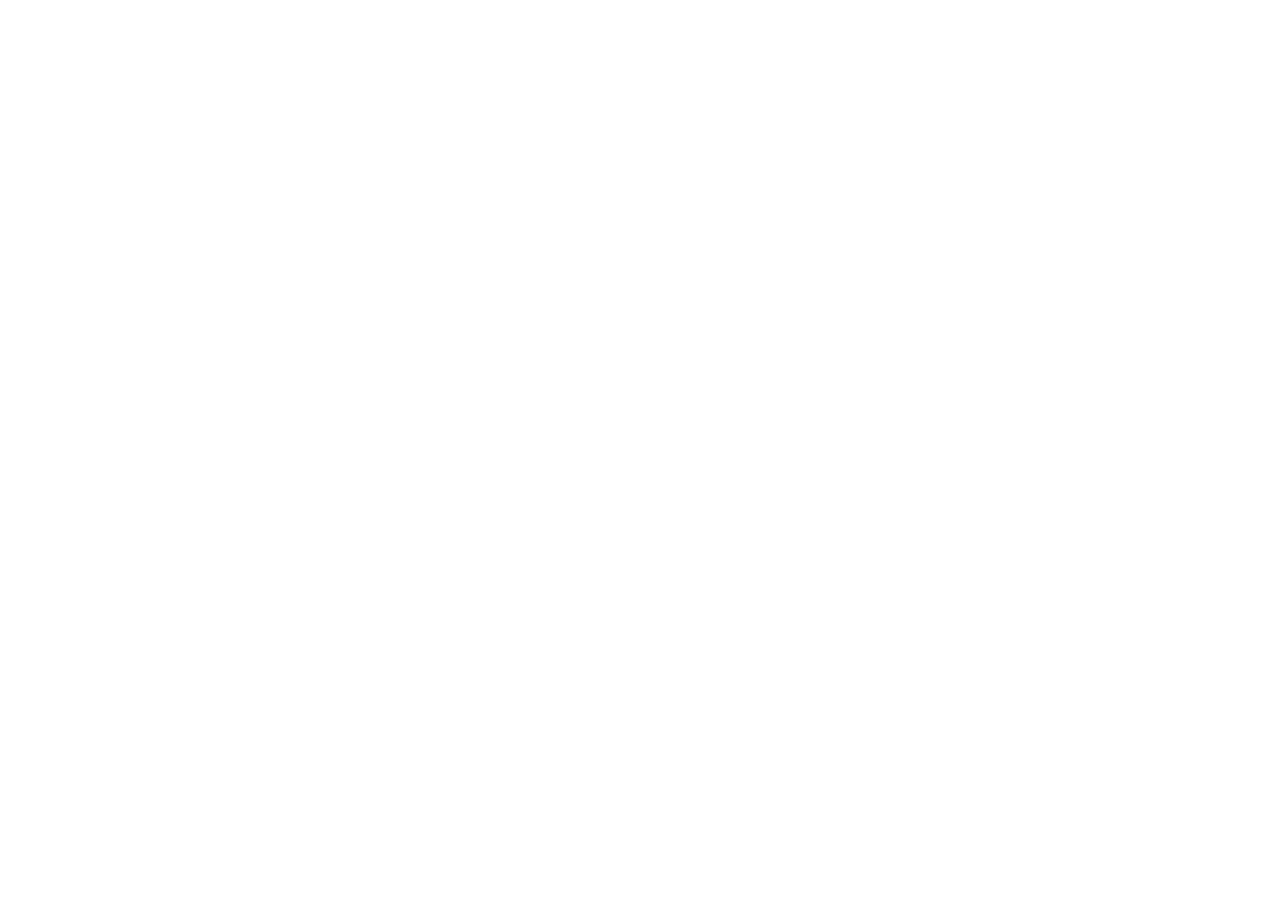
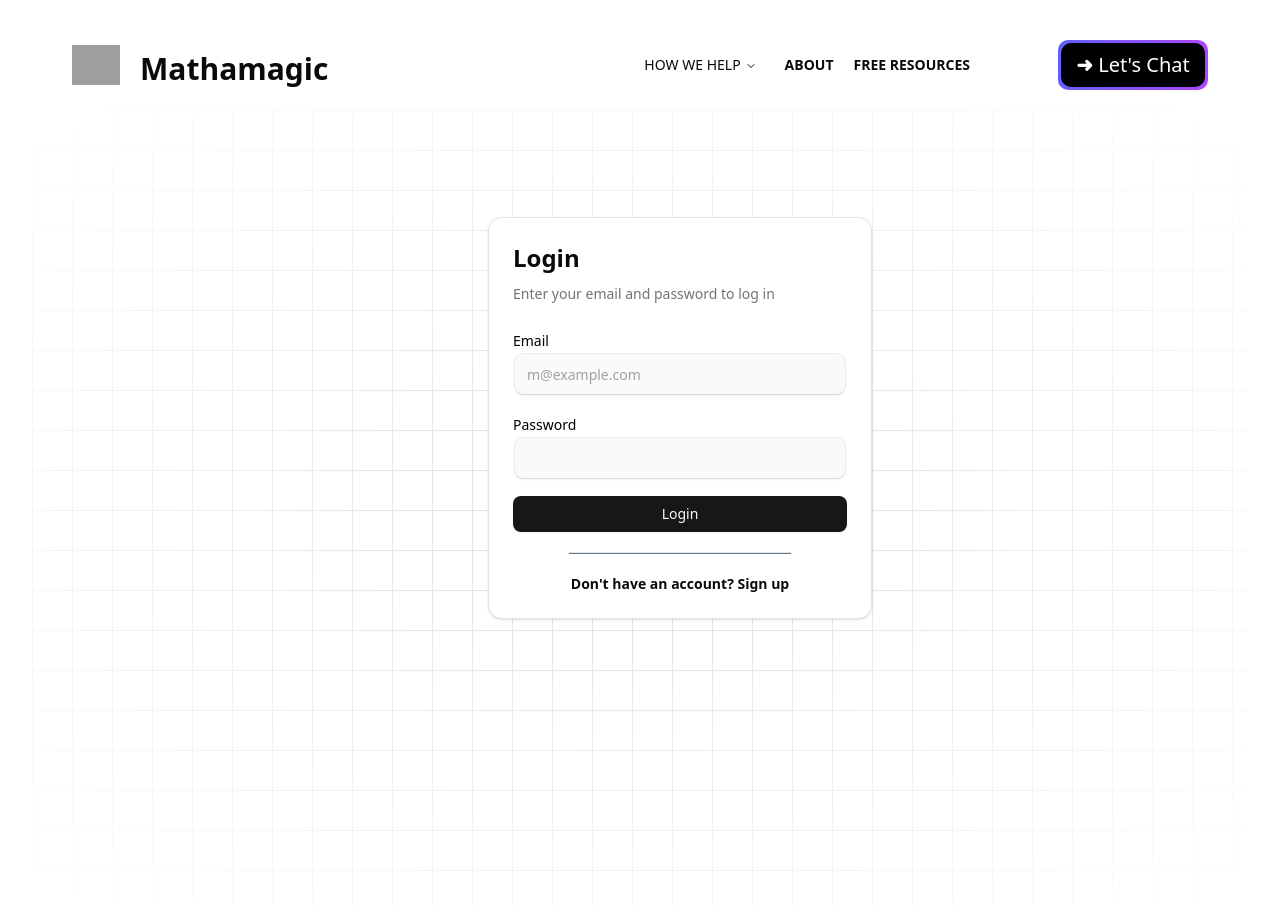
Before and after one commit to dkeum/Tutor_website, a React (Vite) app: page /login in a window 1280 px wide. Before the commit this address had no page. Shown: the top 906 px of the page. Before the commit the page ends 800 px from the top, so only its background shows below. Built offline with nearby package versions, Linux system fonts and the light colour scheme; grey boxes are pictures that could not be loaded.

Commit message:
adding new pages

```diff
--- a/src/components/BackgroundWrapper.jsx
+++ b/src/components/BackgroundWrapper.jsx
@@ -15,12 +15,12 @@ const BackgroundWrapper = ({ children }) => {
       />
       <div className="pointer-events-none absolute inset-0 bg-white dark:bg-black [mask-image:radial-gradient(ellipse_at_center,transparent_20%,black)] [-webkit-mask-image:radial-gradient(ellipse_at_center,transparent_20%,black)]" />
 
-      <section className="flex pt-[100px] items-center justify-center ml-20 px-8 w-full h-[600px]">
+      <section className="flex items-center justify-center ml-20 px-8 w-full h-[600px]">
         <motion.div
           initial={{ opacity: 0 }}
           whileInView={{ opacity: 1 }}
           className={cn(
-            "pt-10 relative mb-6 w-fit min-w-sm max-w-2xl text-left text-4xl leading-normal font-bold tracking-tight text-zinc-700 md:text-7xl dark:text-zinc-100"
+            "pt-10 relative mb-6 w-fit min-w-sm max-w-2xl text-left"
           )}
           layout
         >
--- /dev/null
+++ b/src/components/ui/card.jsx
@@ -0,0 +1,101 @@
+import * as React from "react"
+
+import { cn } from "@/lib/utils"
+
+function Card({
+  className,
+  ...props
+}) {
+  return (
+    (<div
+      data-slot="card"
+      className={cn(
+        "bg-card text-card-foreground flex flex-col gap-6 rounded-xl border py-6 shadow-sm",
+        className
+      )}
+      {...props} />)
+  );
+}
+
+function CardHeader({
+  className,
+  ...props
+}) {
+  return (
+    (<div
+      data-slot="card-header"
+      className={cn(
+        "@container/card-header grid auto-rows-min grid-rows-[auto_auto] items-start gap-1.5 px-6 has-data-[slot=card-action]:grid-cols-[1fr_auto] [.border-b]:pb-6",
+        className
+      )}
+      {...props} />)
+  );
+}
+
+function CardTitle({
+  className,
+  ...props
+}) {
+  return (
+    (<div
+      data-slot="card-title"
+      className={cn("leading-none font-semibold", className)}
+      {...props} />)
+  );
+}
+
+function CardDescription({
+  className,
+  ...props
+}) {
+  return (
+    (<div
+      data-slot="card-description"
+      className={cn("text-muted-foreground text-sm", className)}
+      {...props} />)
+  );
+}
+
+function CardAction({
+  className,
+  ...props
+}) {
+  return (
+    (<div
+      data-slot="card-action"
+      className={cn(
+        "col-start-2 row-span-2 row-start-1 self-start justify-self-end",
+        className
+      )}
+      {...props} />)
+  );
+}
+
+function CardContent({
+  className,
+  ...props
+}) {
+  return (<div data-slot="card-content" className={cn("px-6", className)} {...props} />);
+}
+
+function CardFooter({
+  className,
+  ...props
+}) {
+  return (
+    (<div
+      data-slot="card-footer"
+      className={cn("flex items-center px-6 [.border-t]:pt-6", className)}
+      {...props} />)
+  );
+}
+
+export {
+  Card,
+  CardHeader,
+  CardFooter,
+  CardTitle,
+  CardAction,
+  CardDescription,
+  CardContent,
+}
--- a/src/main.jsx
+++ b/src/main.jsx
@@ -14,6 +14,7 @@ const FreeResources = lazy(()=>import('./pages/FreeResources'))
 const Subject = lazy(()=>import('./pages/Subject'))
 const ShowPersonalData = lazy(()=>import('./pages/ShowPersonalData'))
 const SurveyPersonalDetail = lazy(()=>import('./pages/SurveyPersonalDetails'))
+const Login = lazy(()=>import('./pages/Login'))
 
 const Loader = () => (
   <div className="flex justify-center items-center h-screen">
@@ -34,6 +35,7 @@ createRoot(document.getElementById('root')).render(
           <Route path="/freeResources/:subject" element={<Subject/>} />
           <Route path="/showpersonaldata" element={<ShowPersonalData/>} />
           <Route path="/surveypersonaldetail" element={<SurveyPersonalDetail/>} />
+          <Route path="/login" element={<Login/>} />
 
         </Routes>
       </Suspense>
--- a/src/pages/Login.jsx
+++ b/src/pages/Login.jsx
@@ -1,35 +1,169 @@
+import { useState } from "react";
+import { useNavigate } from "react-router-dom";
+import axios from "axios";
 
-import { useState, useEffect } from 'react'
-import { createClient } from '@supabase/supabase-js'
-import { Auth } from '@supabase/auth-ui-react'
-import { ThemeSupa } from '@supabase/auth-ui-shared'
+import {
+  Card,
+  CardHeader,
+  CardTitle,
+  CardDescription,
+  CardContent,
+} from "@/components/ui/card";
+import { Label } from "@/components/ui/label";
+import { Input } from "@/components/ui/input";
+import { Button } from "@/components/ui/button";
+import Navbar from "../components/Navbar";
+import BackgroundWrapper from "../components/BackgroundWrapper";
 
-const supabase = createClient('https://<project>.supabase.co', '<your-anon-key>')
+const LoginSignup = () => {
+  const [isLogin, setIsLogin] = useState(true);
+  const [email, setEmail] = useState("");
+  const [password, setPassword] = useState("");
+  const [confirmPassword, setConfirmPassword] = useState("");
+  const [responseMessage, setResponseMessage] = useState(""); // 👈 New state for API message
 
+  const navigate = useNavigate();
 
-const Login = () => {
-    const [session, setSession] = useState(null)
+  const handleSubmit = async (e) => {
+    e.preventDefault();
+    setResponseMessage(""); // Reset message on new submit
 
-    useEffect(() => {
-      supabase.auth.getSession().then(({ data: { session } }) => {
-        setSession(session)
-      })
+    if (!email || !password || (!isLogin && password !== confirmPassword)) {
+      setResponseMessage("Please fill all fields correctly.");
+      return;
+    }
 
-      const {
-        data: { subscription },
-      } = supabase.auth.onAuthStateChange((_event, session) => {
-        setSession(session)
-      })
+    if (password.length < 6) {
+      setResponseMessage("Password must be at least 6 characters long.");
+      return;
+    }
 
-      return () => subscription.unsubscribe()
-    }, [])
+    try {
+      if (isLogin) {
+        const response = await axios.post(
+          process.env.ENVIRONMENT === "DEVELOPMENT"
+            ? "http://localhost:3000/login"
+            : "https://mathamagic-backend.vercel.app/login",
+          {
+            email,
+            password,
+          },
+          {
+            withCredentials: true, // ⬅️ very important!
+          }
+        );
 
-    if (!session) {
-      return (<Auth supabaseClient={supabase} appearance={{ theme: ThemeSupa }} />)
+        navigate("/showpersonaldata"); // ← redirect
+      } else {
+        const response = await axios.post(
+          process.env.ENVIRONMENT === "DEVELOPMENT"
+            ? "http://localhost:3000/signup"
+            : "https://mathamagic-backend.vercel.app/signup",
+          {
+            email,
+            password,
+          }
+        );
+
+        console.log("Signup successful:", response.data);
+        setResponseMessage("Signup successful! You can now log in.");
+        setIsLogin(true); // Optionally switch to login form
+      }
+    } catch (error) {
+      console.error("Signup error:", error.response?.data || error.message);
+      setResponseMessage(
+        error.response?.data?.error || "Signup failed. Please try again."
+      );
     }
-    else {
-      return (<div>Logged in!</div>)
-    }
-}
+  };
 
-export default Login
+  return (
+    <div>
+      <Navbar />
+      <BackgroundWrapper>
+        <form className="tracking-normal" onSubmit={handleSubmit}>
+          <Card className="mx-auto max-w-sm">
+            <CardHeader className="space-y-1">
+              <CardTitle className="text-2xl font-bold">
+                {isLogin ? "Login" : "Sign Up"}
+              </CardTitle>
+              <CardDescription>
+                {isLogin
+                  ? "Enter your email and password to log in"
+                  : "Create an account by filling the form below"}
+              </CardDescription>
+            </CardHeader>
+
+            <CardContent>
+              <div className="space-y-4">
+                <div className="space-y-2">
+                  <Label htmlFor="email">Email</Label>
+                  <Input
+                    id="email"
+                    type="email"
+                    placeholder="m@example.com"
+                    value={email}
+                    onChange={(e) => setEmail(e.target.value)}
+                    required
+                  />
+                </div>
+
+                <div className="space-y-2">
+                  <Label htmlFor="password">Password</Label>
+                  <Input
+                    id="password"
+                    type="password"
+                    value={password}
+                    onChange={(e) => setPassword(e.target.value)}
+                    required
+                  />
+                </div>
+
+                {!isLogin && (
+                  <div className="space-y-2">
+                    <Label htmlFor="confirmPassword">Confirm Password</Label>
+                    <Input
+                      id="confirmPassword"
+                      type="password"
+                      value={confirmPassword}
+                      onChange={(e) => setConfirmPassword(e.target.value)}
+                      required
+                    />
+                  </div>
+                )}
+
+                <Button type="submit" className="w-full">
+                  {isLogin ? "Login" : "Sign Up"}
+                </Button>
+              </div>
+
+              {responseMessage && (
+                <p className="text-sm text-red-600 mt-4 text-center">
+                  {responseMessage}
+                </p>
+              )}
+
+              <div className="flex flex-col gap-y-5 items-center justify-center pt-5">
+                <hr className="w-2/3 h-[2px] bg-slate-500" />
+                <button
+                  type="button"
+                  className="font-bold text-sm hover:underline"
+                  onClick={() => {
+                    setIsLogin((prev) => !prev);
+                    setResponseMessage(""); // Clear message on switch
+                  }}
+                >
+                  {isLogin
+                    ? "Don't have an account? Sign up"
+                    : "Already have an account? Login"}
+                </button>
+              </div>
+            </CardContent>
+          </Card>
+        </form>
+      </BackgroundWrapper>
+    </div>
+  );
+};
+
+export default LoginSignup;
--- a/src/pages/ShowPersonalData.jsx
+++ b/src/pages/ShowPersonalData.jsx
@@ -1,4 +1,4 @@
-import React from 'react'
+import React, { useEffect } from 'react'
 
 
 // Show a bento grid from acternity https://ui.aceternity.com/components/bento-grid
@@ -7,6 +7,20 @@ import React from 'react'
 
 const ShowPersonalData = () => {
 
+
+    useEffect(()=>{
+      // const response =  axios.get(
+      //   process.env.ENVIRONMENT ==="DEVELOPMENT" ?"http://localhost:3000/getuserinfo" : "https://mathamagic-backend.vercel.app/getuserinfo",
+
+      //   {
+      //     withCredentials: true, // ⬅️ very important!
+      //   }
+      // );
+
+      // store all the data in states
+      // populate the graph data
+
+    },[])
     // modal that says if there's no class selected then pick a class based on profile
     //
 
```
